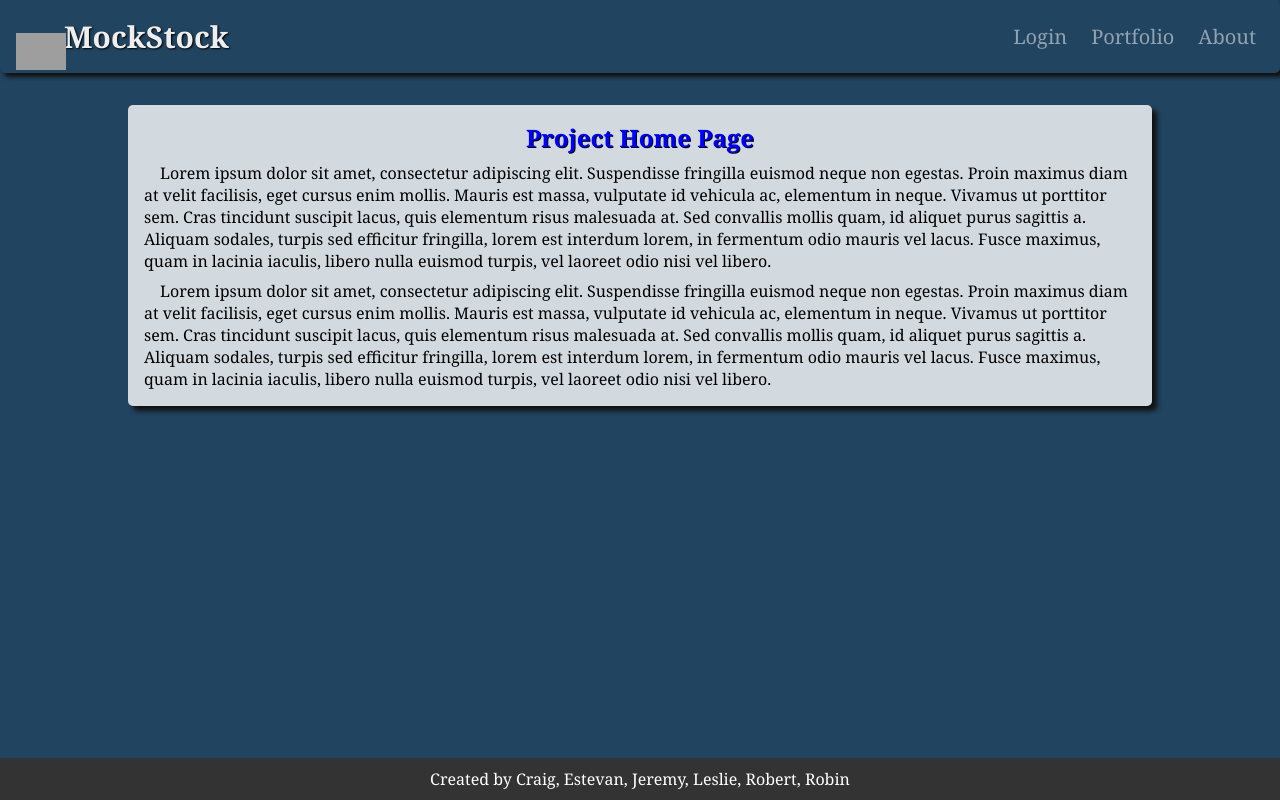
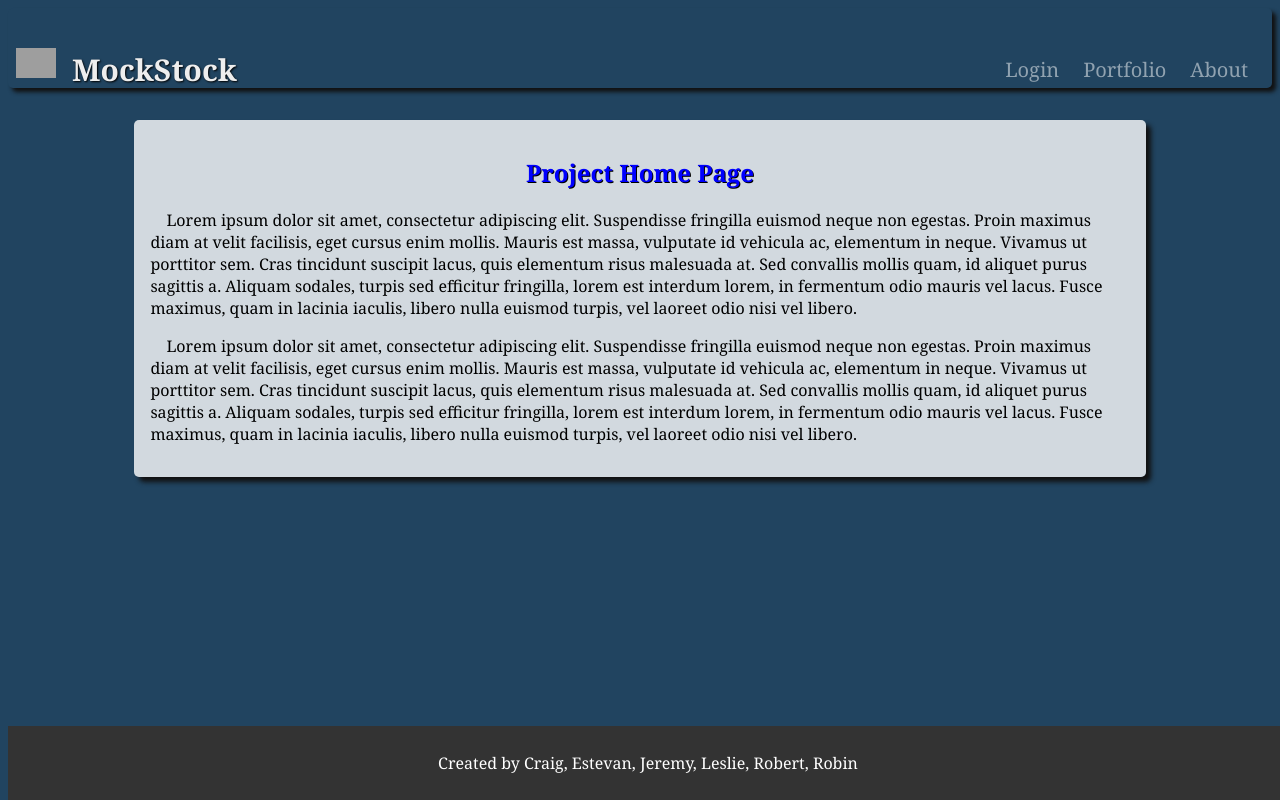
Before and after one commit to neoTemores/vetfit-frontend1, a React (Create React App) app: page / in a window 1280 px wide. Built offline with nearby package versions, Linux system fonts and the light colour scheme; grey boxes are pictures that could not be loaded.

Commit message:
Fix formatting of nav bar

```diff
--- a/src/App.css
+++ b/src/App.css
@@ -1,6 +1,5 @@
 * {
   box-sizing: border-box;
-  margin: 0;
   font-family: Georgia, sans-serif;
 }
 
@@ -168,13 +167,14 @@ button:hover {
 }
 
 .navbarContainer {
+  display: flex;
+  justify-content: flex-start;
+  align-items: center;
+  height: 80px;
   background-color: #214460;
   border-radius: 5px;
   box-shadow: 4px 4px 4px #111;
-  display: flex;
   gap: 1.5rem;
-  justify-content: center;
-  align-items: center;
   padding: 1rem 1.5rem;
   font-size: 1.25rem;
   flex-wrap: wrap;
@@ -364,11 +364,12 @@ Footer{
 }
 
 .usaa-logo{
-  max-width: 50px;
-  max-height: 40px;
+  height: 30px;
+  margin-right: 1rem;
 }
 
 .logoContainer{
- position:absolute;
- left: 1rem;
+  display: flex;
+  position:absolute;
+  left: 1rem;
 }
```
